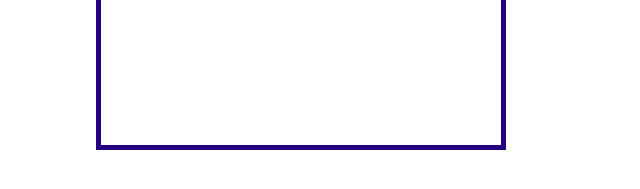
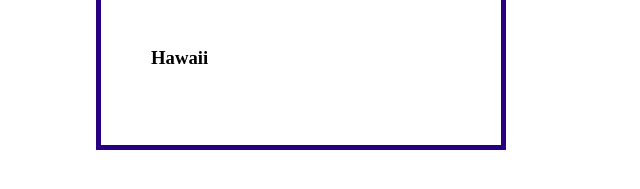
Before and after one commit to olichtenstein1/nss-aquarium, a plain HTML site: page index.html in a window 1280 px wide. Shown: the part 607-796 px from the top of the page, 472-1112 px from the left. Drawn offline with Linux system fonts and the light colour scheme.

Commit message:
updated aquarium

```diff
--- a/index.html
+++ b/index.html
@@ -86,6 +86,11 @@
                         <h2>Locations</h2>
                         <article class="location1">
                             <h3>Aruba</h3>
+                        </article>
+
+                         <article class="location2">
+                             <h3>Hawaii</h3>
+
 
                         </article>
                     </div>
```
